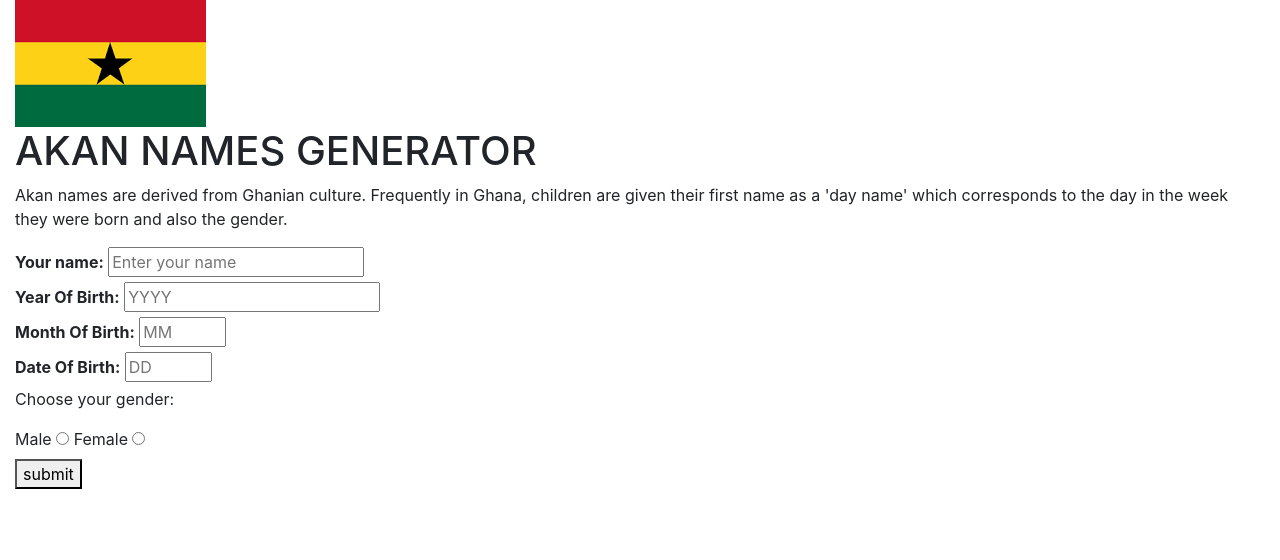
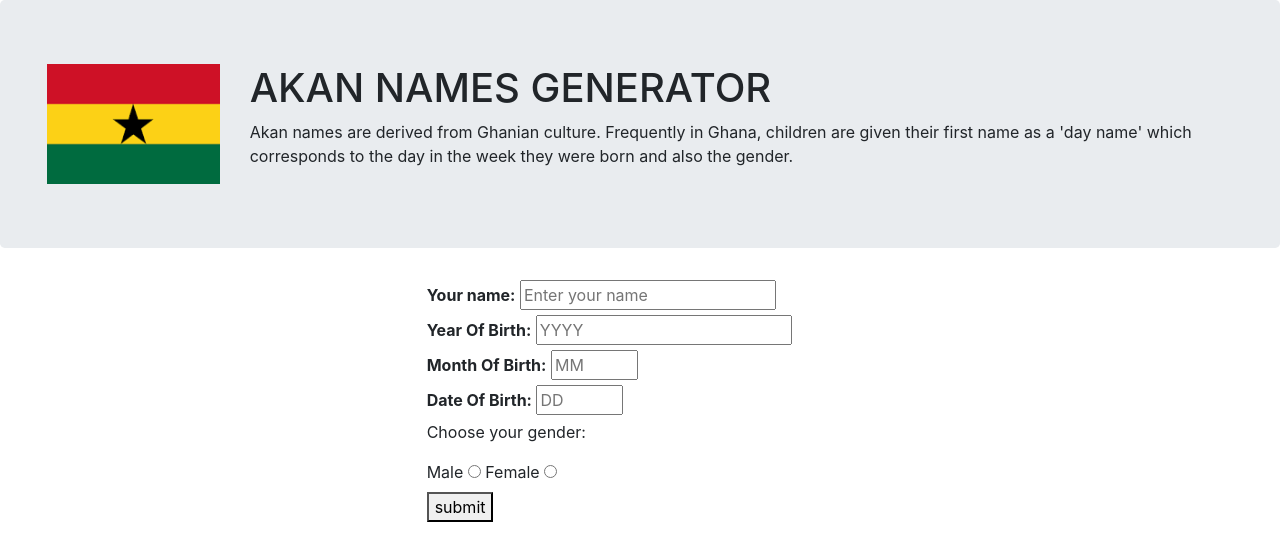
Before and after one commit to njoroge33/namesgenenerator, a plain HTML site: page index.html in a window 1280 px wide. Drawn offline with Linux system fonts and the light colour scheme.

Commit message:
divide my content into rows and columns using bootstrap

```diff
--- a/index.html
+++ b/index.html
@@ -8,17 +8,17 @@
     <title>Akan</title>
 </head>
 <body class="container-fluid">
-    <div>
-        <img src="images/flag.jpg">
-        <div>
+    <div class="jumbotron row">
+        <img src="images/flag.jpg" class="col-12 col-sm-2">
+        <div class="col-10">
             <h1>AKAN NAMES GENERATOR</h1>
             <p >Akan names are derived from Ghanian culture. Frequently in Ghana, children are given their first name as a 'day name' which corresponds to the day in the week they were born and also the gender.</p>
         </div>
 
     </div>
 
-    <div>
-            <div>
+    <div class="form row">
+            <div class="col-4">
 
                 </div>
         <form name="akan">
```
